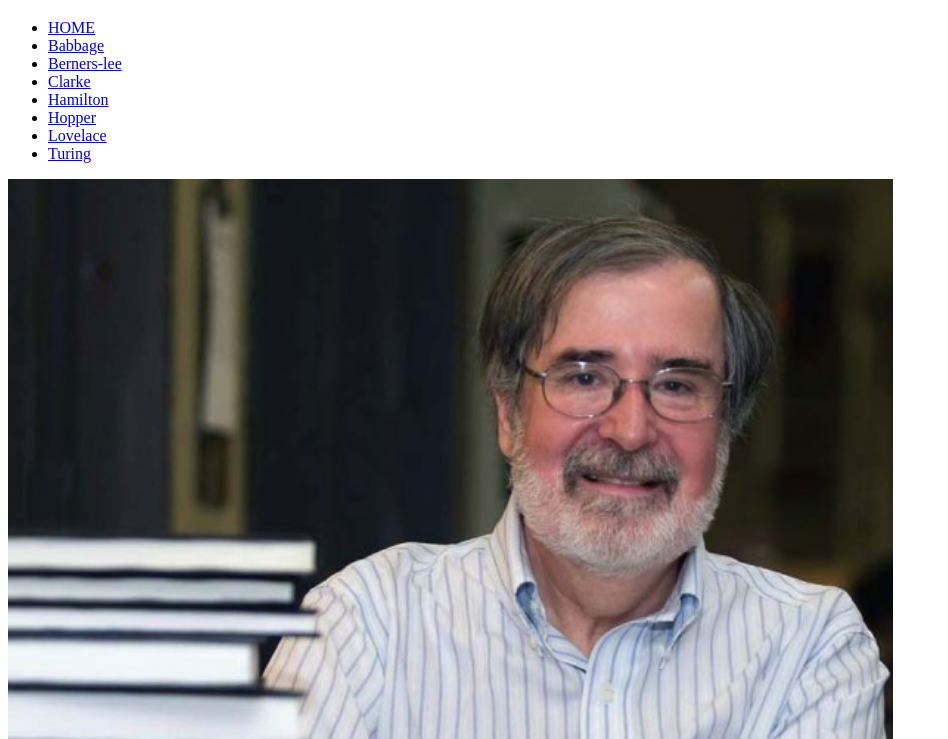
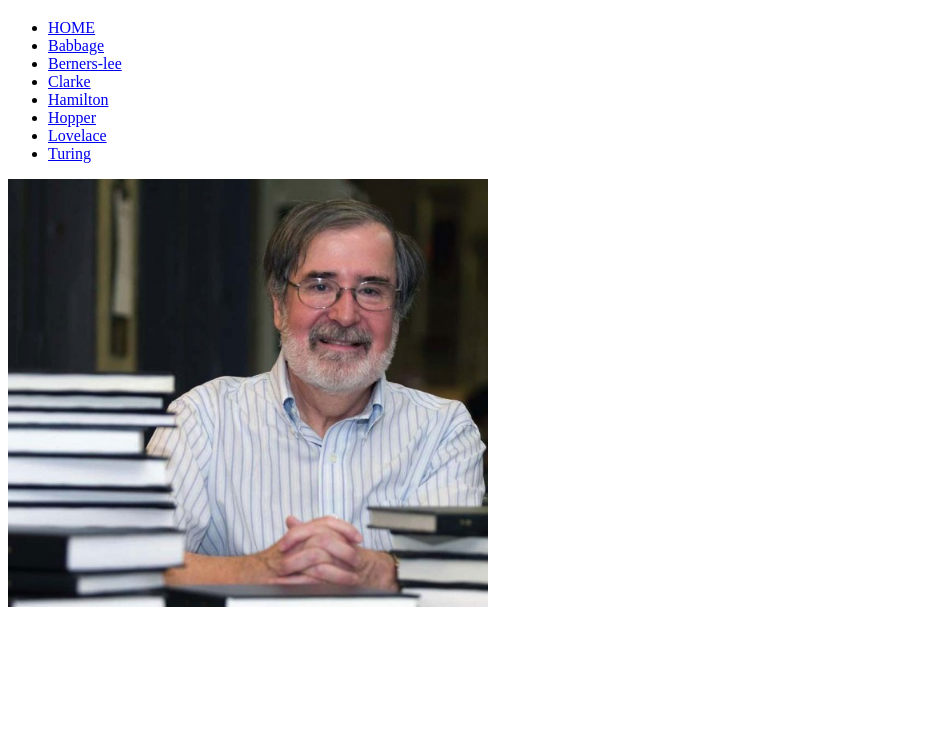
Before and after one commit to vladi227/DH-HEROES, a website: page views/clarke.html in a window 1280 px wide. Shown: the part 61-800 px from the top of the page, without its empty margins (0-948 px from the left). Drawn offline with Linux system fonts and the light colour scheme.

Commit message:
cambio en el style.css

```diff
--- a/public/css/style.css
+++ b/public/css/style.css
@@ -1,3 +1,3 @@
 img {
-    width: 70%;
+    width: 480px;
 }
```
